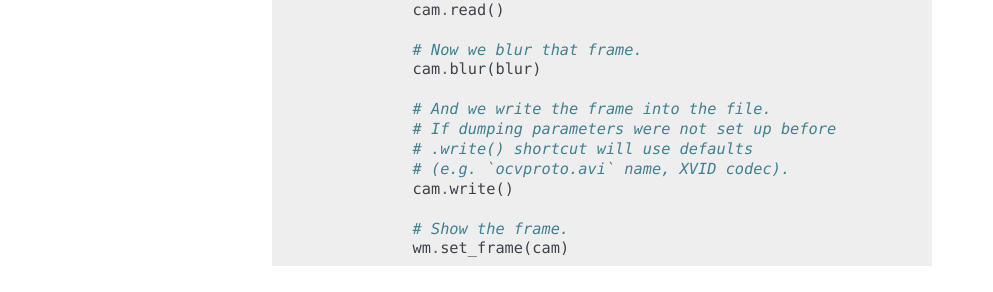
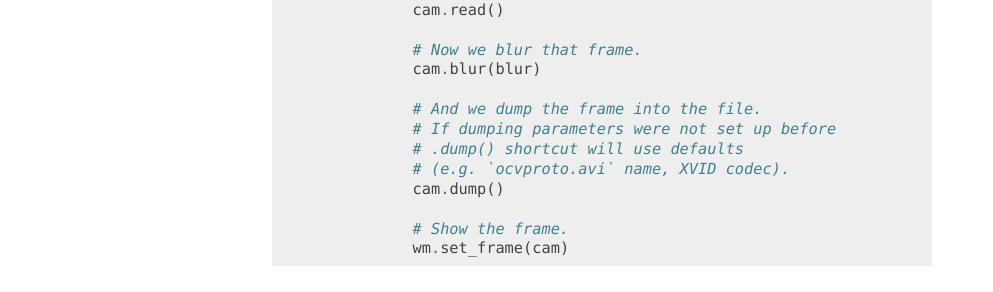
Before and after one commit to idlesign/opencv-proto, a Sphinx documentation site: the page built from docs/source/quickstart.rst, in a window 1280 px wide. Shown: the part 1206-1498 px from the top of the page, without its empty margins (148-1141 px from the left). Built offline with Sphinx 7.4.7, drawn with Linux system fonts in a browser that asks for light colours.

Commit message:
Video.write() renamed into .dump() as less confusing

```diff
--- a/README.rst
+++ b/README.rst
@@ -78,7 +78,7 @@ Let's also setup config filepath (``ocvproto.json``) - this allows us to store c
             for _ in wm.app.loop():
                 cam.read()
                 cam.blur(blur)
-                cam.write()
+                cam.dump()
                 wm.set_frame(cam.frame)
 
 
--- a/docs/source/quickstart.rst
+++ b/docs/source/quickstart.rst
@@ -61,11 +61,11 @@ Let's also setup config filepath (``ocvproto.json``) - this allows us to store c
                 # Now we blur that frame.
                 cam.blur(blur)
 
-                # And we write the frame into the file.
+                # And we dump the frame into the file.
                 # If dumping parameters were not set up before
-                # .write() shortcut will use defaults
+                # .dump() shortcut will use defaults
                 # (e.g. `ocvproto.avi` name, XVID codec).
-                cam.write()
+                cam.dump()
 
                 # Show the frame.
                 wm.set_frame(cam)
```
Also changed, not shown: 3 other files.
